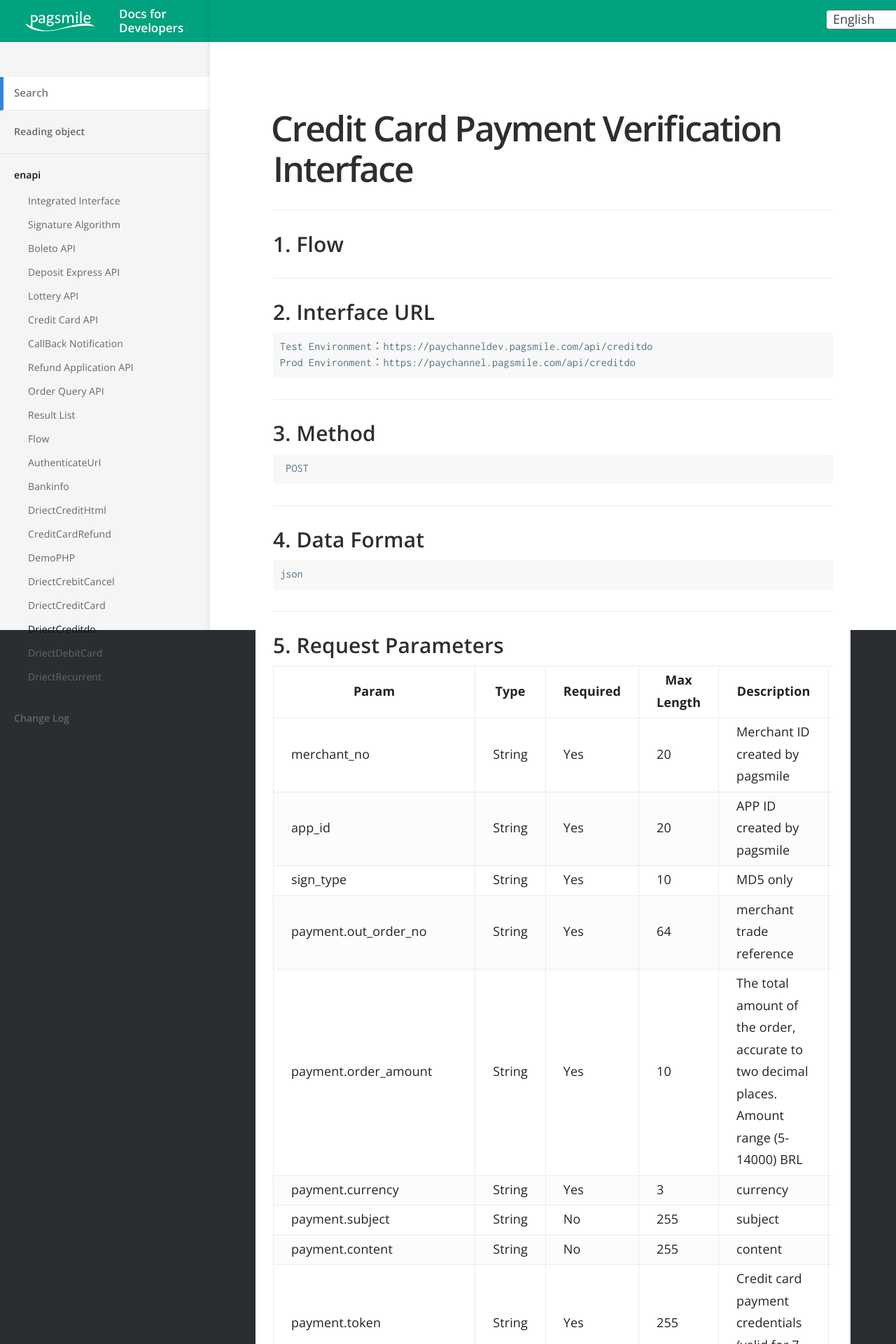
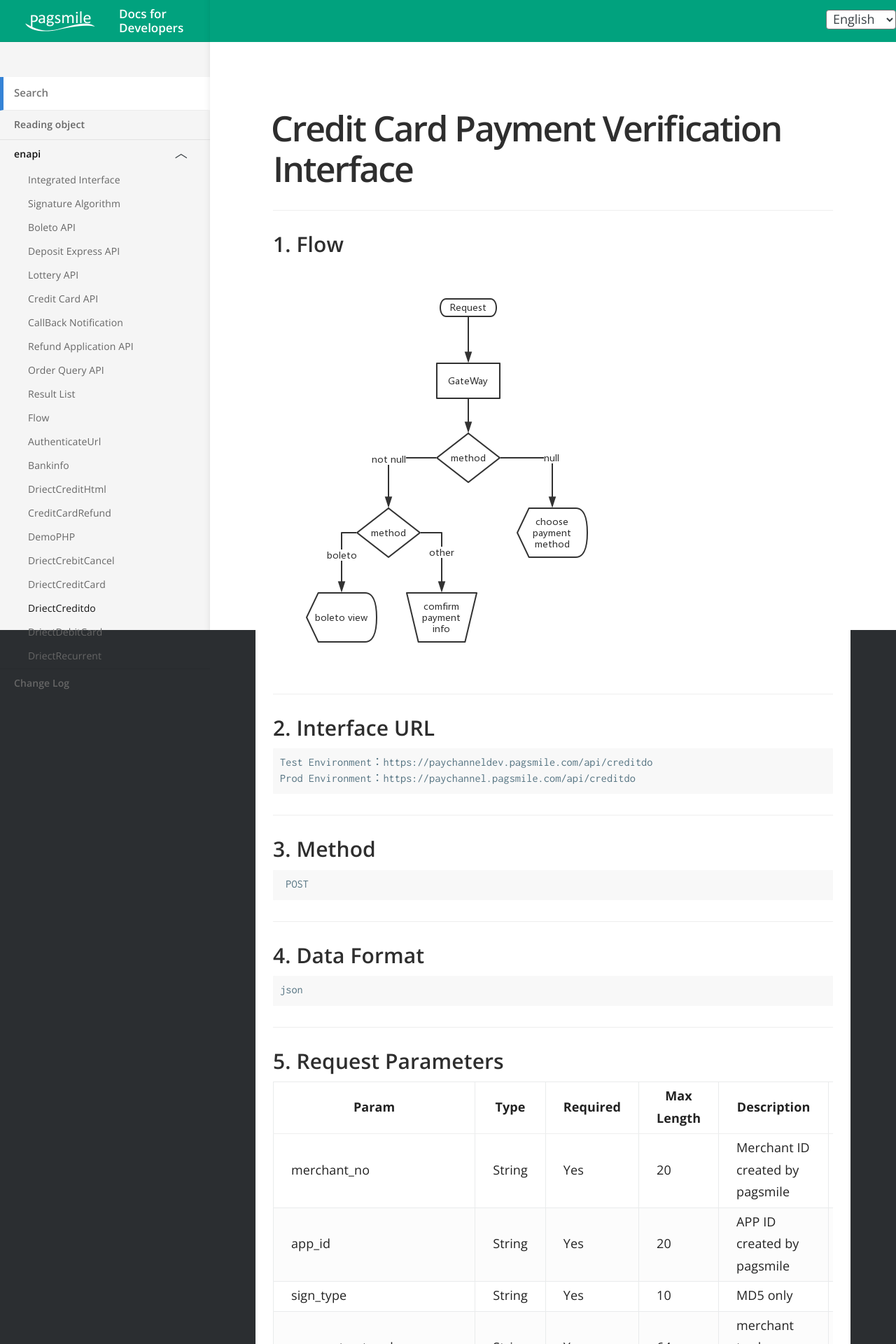
Before and after one commit to pagsmile/pagsmile.github.io, a Jekyll site: the page built from _docs/enapi/DriectCreditdo.md, in a window 1280 px wide. Shown: the top 1920 px of the page at 70% size. Built offline with Jekyll 4.4.1, drawn with Linux system fonts in a browser that asks for light colours.

Commit message:
changeslist

```diff
--- a/_docs/enapi/DriectCreditdo.md
+++ b/_docs/enapi/DriectCreditdo.md
@@ -8,6 +8,7 @@ language: en
 # Credit Card Payment Verification Interface
 
 ### 1. Flow
+![](/images/CreateOrderFlow01.png)
 
 ### 2. Interface URL
 
--- a/_layouts/default.html
+++ b/_layouts/default.html
@@ -51,6 +51,7 @@
 						<li class="nav-item top-level {% if page.url == '/' %}current{% endif %}">
 							{% assign home = site.html_pages | where: 'url', '/' | first %}
 							<a href="{{ site.baseurl }}/">{{ home.title }}</a>
+
 						</li>
 					</ul>
 
@@ -60,10 +61,13 @@
 							<li class="nav-item top-level {% if group.name == page.category %}current{% endif %}">
 								{% assign items = group.items | sort: 'order' %}
 								<a href="{{ site.baseurl }}{{ items.first.url }}">{{ group.name }}</a>
+								<span class="sidebar_icon icon">﹀</span>
+								<span class="sidebar_icon iconActive">︿</span>
 								<ul>
 									{% for item in items %}
 										<li class="nav-item {% if item.url == page.url %}current{% endif %}">
 											<a href="{{ site.baseurl }}{{ item.url }}">{{ item.title }}</a>
+
 										</li>
 									{% endfor %}
 								</ul>
--- a/_sass/_layout.scss
+++ b/_sass/_layout.scss
@@ -91,7 +91,7 @@ body {
 
 
 .c-menu-type-classic{
-	width: 150px;
+	width: 100px;
 	padding-right: 5px;
     padding-left: 5px;
 	text-align: left;
@@ -167,11 +167,26 @@ header {
 	z-index: 1;
 	background-color: $nav-background-color;
 
-	ul {
+	.full-navigation ul {
 		padding: 0;
 		margin: 0;
 	}
+	.full-navigation>ul li.top-level ul{
+		display: none;
+	}
 
+	.full-navigation>ul li.top-level.current ul{
+		display: block;
+	}
+	.full-navigation>ul li.top-level> .iconActive{
+		display: none;
+	}
+	.full-navigation>ul li.top-level.current> .iconActive{
+		display: inline-block ;
+	}
+	.full-navigation>ul li.top-level.current> .icon{
+		display: none ;
+	}
 	h1 {
 		padding: $emblem-vertical-padding $emblem-horizontal-padding;
 		height: $nav-header-height;
@@ -199,6 +214,11 @@ header {
 			line-height: 20px;
 			margin-left: 30px;
 		}
+		// img {
+		// 	height: $emblem-size;
+		// 	width: $emblem-size;
+		// 	margin-right: $space - 5;
+		// }
 	}
 
 $nav-image: $baseurl + "/images/menu.svg";
@@ -375,12 +395,8 @@ nav > ul {
 	line-height: 1;
 	margin: 0;
 
-	nav:not(.full-navigation) & > ul {
-		display: none;
-	}
-
-	nav:not(.full-navigation) &.current > ul {
-		display: block;
+	header .top-level ul{
+		display: none !important;
 	}
 
 	> a {
@@ -388,8 +404,17 @@ nav > ul {
 		text-decoration: none;
 		font-size: 1.4rem;
 		padding: $space / 2 0 $space / 2 $space * 2;
-		display: block;
+		display: inline-block;
+		width: 75%;
 	}
+	// .sidebar_icon{
+	// 	width: 15%;
+	// 	line-height: 1.5;
+	// 	float: right;
+	// 	right: 20px;
+	// 	text-align: center;
+	// 	margin-top: 10px;
+	// }
 
 	&.current > a,
 	> a:active,
@@ -448,7 +473,33 @@ h3 + .warning {
 	margin-top: 1.75em;
 }
 
-
+// .full-navigation ul:nth-child(2) li:nth-child(1).ulBlock{
+// 	display: block !important;
+// }
+// .full-navigation ul:nth-child(2) li:nth-child(1).noBlock{
+// 	display: none !important;
+// }
+// .full-navigation ul:nth-child(2) li:nth-child(2).ulBlock{
+// 	display: none !important;
+// }
+// .full-navigation ul:nth-child(2) li:nth-child(2).noBlock{
+// 	display: none !important;
+// }
+// .full-navigation ul:nth-child(2) li:nth-child(3).ulBlock{
+// 	display: none !important;
+// }
+// .full-navigation ul:nth-child(2) li:nth-child(3).noBlock{
+// 	display: none !important;
+// }
+// .full-navigation ul:nth-child(2) li:nth-child(1){
+// 	display: none;
+// }
+// .full-navigation ul:nth-child(2) li:nth-child(2).ulBlock{
+// 	display: block;
+// }
+	// .full-navigation ul:nth-child(2){
+	// 	display: none;
+	// }
 
 h4 code {
 	background: $nav-background-color;
```
Also changed, not shown: README.md.
